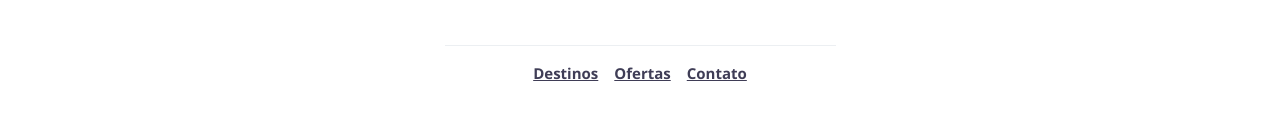
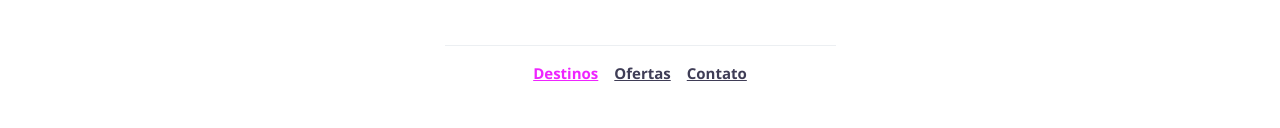
Before and after one commit to rianrdx/travel-packages, a plain HTML site: page index.html in a window 1280 px wide. In both pictures the pointer is over the link "Destinos". Shown: the part 540-668 px from the top of the page. Drawn offline with nearby package versions, Linux system fonts and the light colour scheme.

Commit message:
added color change to links in hover state

```diff
--- a/style.css
+++ b/style.css
@@ -66,6 +66,10 @@ body {
   line-height: 22px;
 }
 
+#footer a:hover {
+  color: #EE24FF;
+}
+
 #img {
   width: 100vw;
   position: fixed;
```
